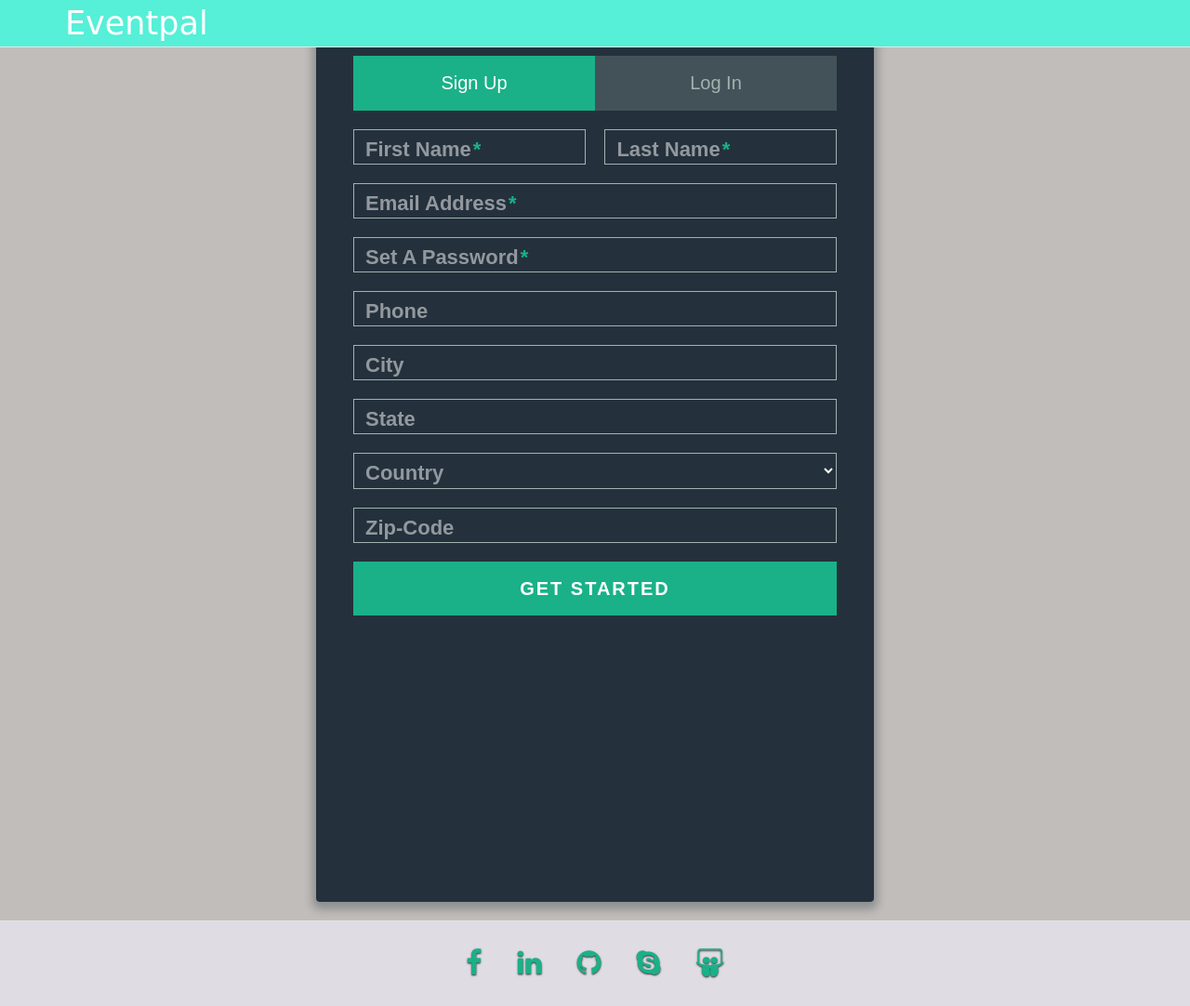
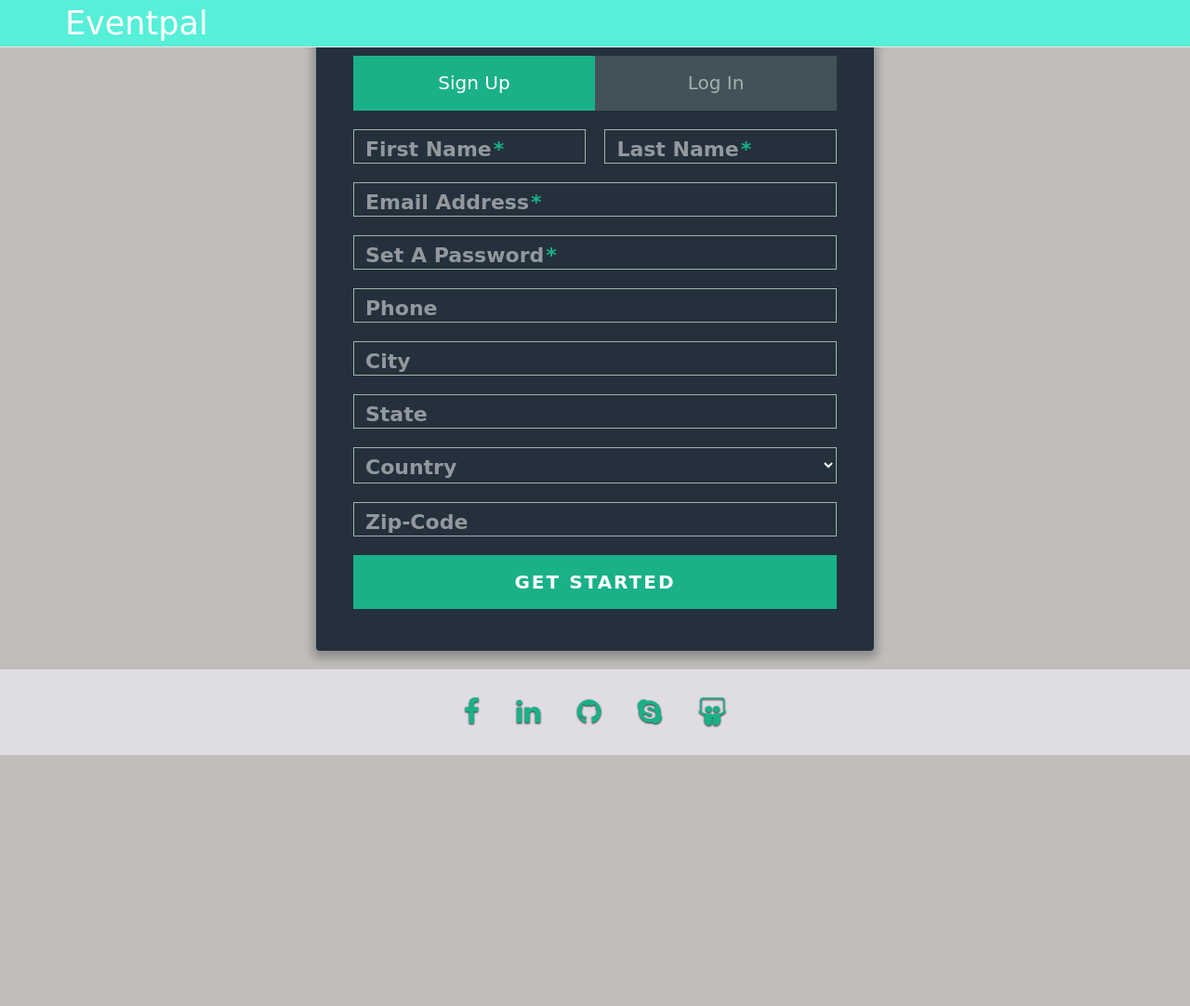
Before and after one commit to Rohit-Personal-Projects/EventPal, a PHP site: page /register.html in a window 1280 px wide. Shown: the whole page at 93% size. After the commit the page ends 812 px from the top, so only its background shows below. Run offline with PHP 8.4, Linux system fonts and the light colour scheme; some web fonts are replaced.

Commit message:
updated form size

```diff
--- a/css/form_style.css
+++ b/css/form_style.css
@@ -8,7 +8,7 @@ html {
 
 body {
   background: #c1bdba;
-  font-family: 'Titillium Web', sans-serif;
+
 }
 
 a {
@@ -28,7 +28,7 @@ a:hover {
   margin: 20px auto;
   border-radius: 4px;
   box-shadow: 0 4px 10px 4px rgba(19, 35, 47, 0.3);
-  height:950px;
+  height:680px;
 
 }
 
```
